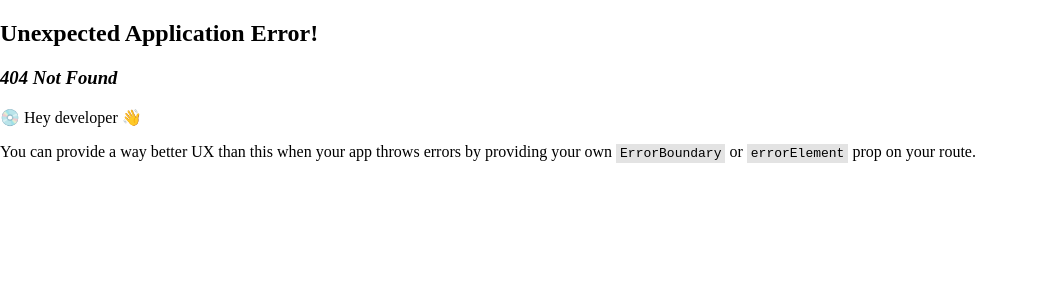
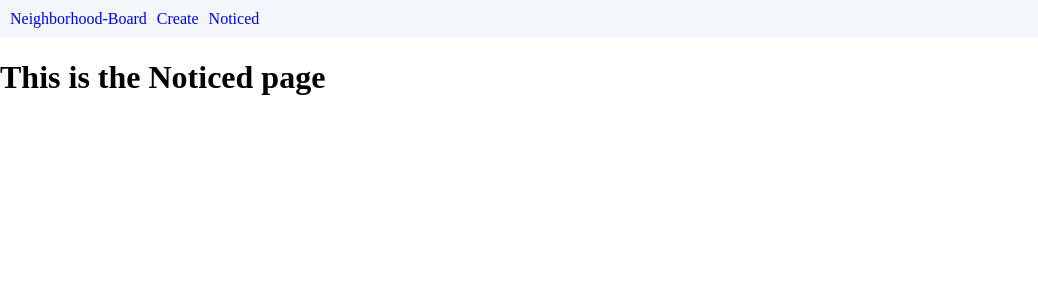
Before and after one commit to schan523/neighborhood-board, a React (Vite) app: page /noticed in a window 1280 px wide. Before the commit this address had no page. Shown: the top 300 px of the page, without its empty margins (0-1038 px from the left). Built offline with nearby package versions, Linux system fonts and the light colour scheme.

Commit message:
Putting links on the navbar and creating page skeleton

```diff
--- a/src/components/Navbar.css
+++ b/src/components/Navbar.css
@@ -1,3 +1,13 @@
 .navbar {
-    background: linear-gradient(0deg,rgba(105,145,214,.08),rgba(105,145,214,.08)),#fff;
+    background: linear-gradient(0deg,rgba(105,145,214,.08),rgba(105,145,214, .08)),#fff;
+    padding: 10px;
 }
+
+.link-border {
+    display: inline-block;
+    margin-right: 10px;
+}
+
+a {
+    text-decoration: none;
+}
--- a/src/components/Navbar.tsx
+++ b/src/components/Navbar.tsx
@@ -4,10 +4,17 @@ import './Navbar.css'
 export default function Navbar() {
     return(
         <div className="navbar">
-            <Link to="">
-                Neighborhood-Board
-            </Link>
-            <Link to="/create">Create</Link>
+            <div class="link-border">
+                <Link to="">
+                    <span>Neighborhood-Board</span>
+                </Link>
+            </div>
+            <div className="link-border">
+                <Link to="/create"><span>Create</span></Link>
+            </div>
+            <div className="link-border">
+                <Link to="/noticed"><span>Noticed</span></Link>
+            </div>
         </div>
     );
 }
--- /dev/null
+++ b/src/components/Noticed.tsx
@@ -0,0 +1,5 @@
+export default function Noticed() {
+    return(
+        <h1> This is the Noticed page</h1>
+    );
+}
--- a/src/main.tsx
+++ b/src/main.tsx
@@ -4,6 +4,7 @@ import { RouterProvider, createBrowserRouter } from 'react-router-dom'
 import App from './layouts/App.tsx'
 import Home from './components/Home.tsx'
 import Create from './components/Create.tsx'
+import Noticed from './components/Noticed.tsx'
 import './index.css'
 
 const router = createBrowserRouter([
@@ -14,6 +15,10 @@ const router = createBrowserRouter([
       {
         path: "/create",
         element: <Create />,
+      },
+      {
+        path: "/noticed",
+        element: <Noticed />
       },
       {
         index: true,
```
